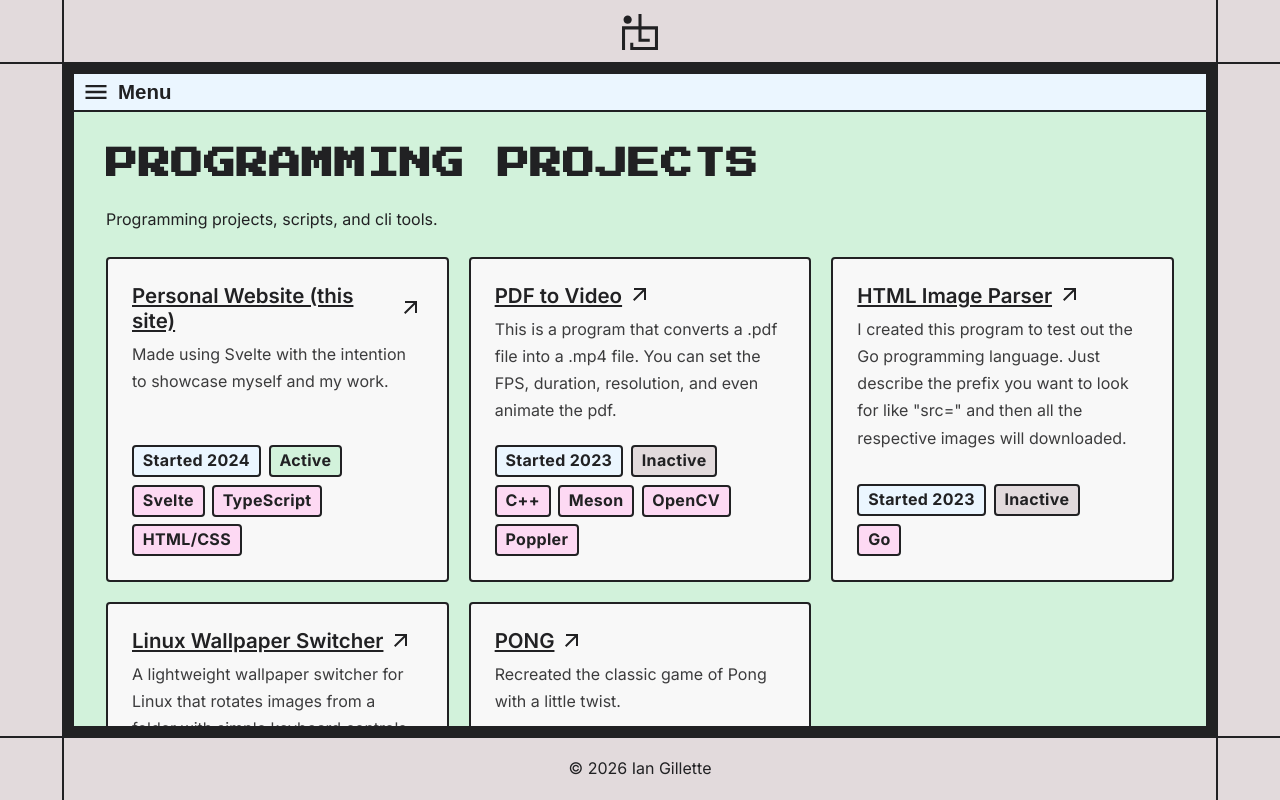
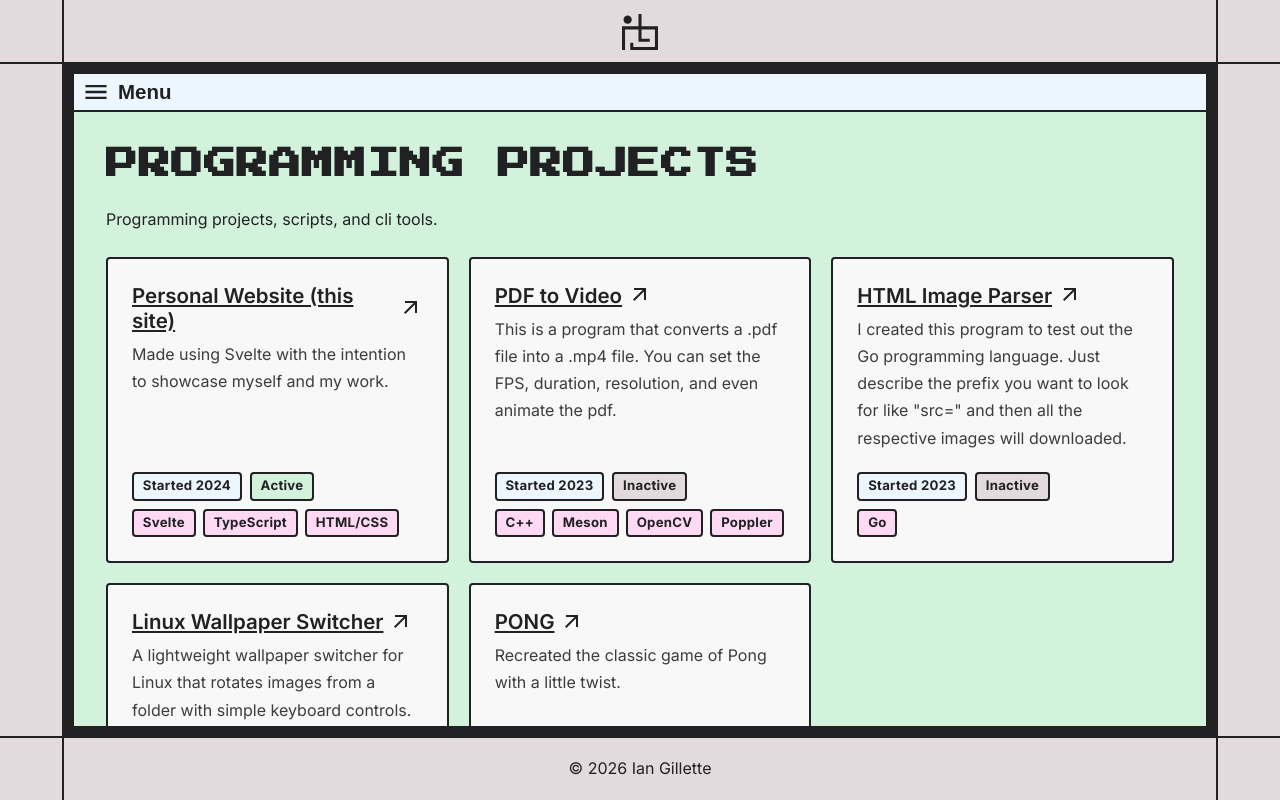
Before and after one commit to MelonEncoder/personal-website, a SvelteKit app: page /work/programming in a window 1280 px wide. Built offline with nearby package versions, Linux system fonts and the light colour scheme.

Commit message:
made font smaller for metadata

```diff
--- a/src/routes/+layout.svelte
+++ b/src/routes/+layout.svelte
@@ -189,6 +189,7 @@
 		--fs-h2: clamp(1.7rem, 3vw, 2rem);
 		--fs-h3: clamp(1.15rem, 1.6vw, 1.3rem);
 		--fs-body: 1rem;
+		--fs-body-sm: 0.825rem;
 
 		/* Radius */
 		--radius-sm: 0.25rem;
--- a/src/routes/work/design/+page.svelte
+++ b/src/routes/work/design/+page.svelte
@@ -185,7 +185,7 @@
 		border: 2px solid var(--black);
 		border-radius: var(--radius-sm);
 		background: var(--backlight-2);
-		font-size: var(--fs-body);
+		font-size: var(--fs-body-sm);
 		font-weight: 700;
 		letter-spacing: 0.02em;
 		line-height: 1.2;
--- a/src/routes/work/games/+page.svelte
+++ b/src/routes/work/games/+page.svelte
@@ -116,7 +116,7 @@
 		border: 2px solid var(--black);
 		border-radius: var(--radius-sm);
 		background: var(--backlight-2);
-		font-size: var(--fs-body);
+		font-size: var(--fs-body-sm);
 		font-weight: 700;
 		letter-spacing: 0.02em;
 		line-height: 1.2;
--- a/src/routes/work/programming/+page.svelte
+++ b/src/routes/work/programming/+page.svelte
@@ -199,7 +199,7 @@
 		border: 2px solid var(--black);
 		border-radius: var(--radius-sm);
 		background: color-mix(in srgb, var(--backlight-3), white 30%);
-		font-size: var(--fs-body);
+		font-size: var(--fs-body-sm);
 		font-weight: bold;
 		letter-spacing: 0.02em;
 		line-height: 1.2;
@@ -218,7 +218,7 @@
 		border: 2px solid var(--black);
 		border-radius: var(--radius-sm);
 		background: var(--backlight-2);
-		font-size: var(--fs-body);
+		font-size: var(--fs-body-sm);
 		font-weight: bold;
 		letter-spacing: 0.02em;
 		line-height: 1.2;
@@ -228,7 +228,7 @@
 		padding: 0.28rem 0.55rem;
 		border: 2px solid var(--black);
 		border-radius: var(--radius-sm);
-		font-size: var(--fs-body);
+		font-size: var(--fs-body-sm);
 		font-weight: bold;
 		letter-spacing: 0.02em;
 		line-height: 1.2;
```
